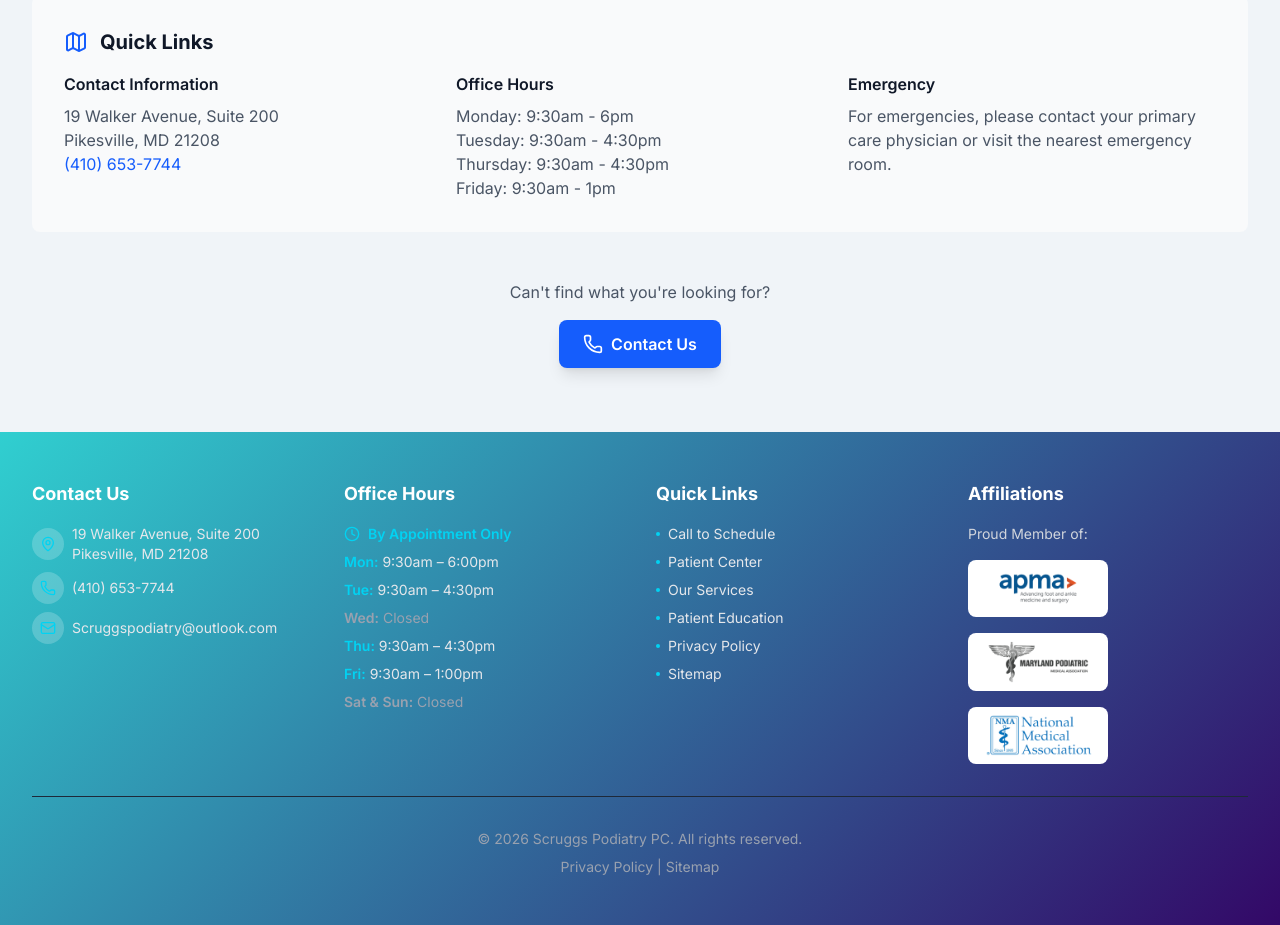
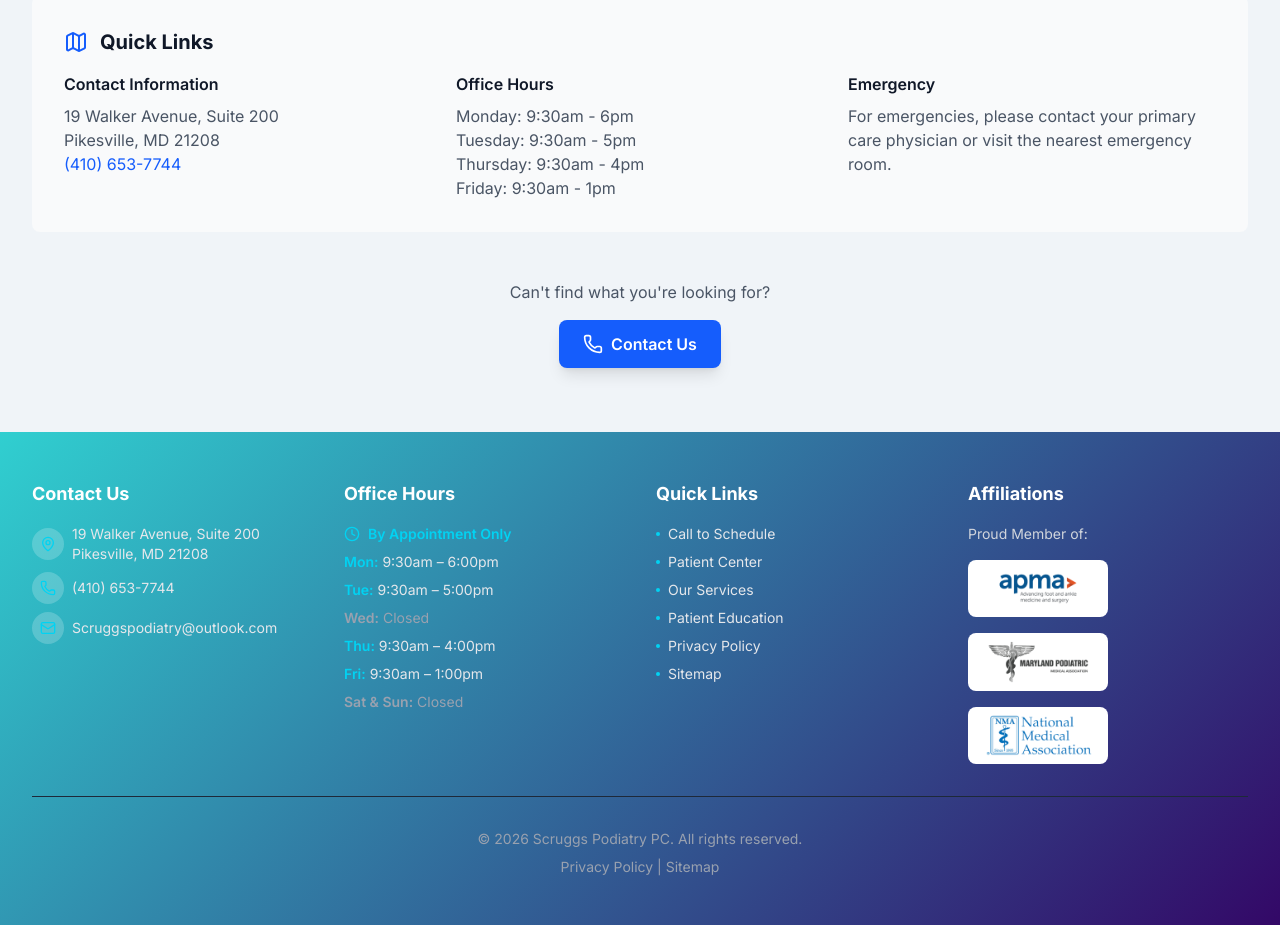
Before and after one commit to MajesticSoftware/scruggs-podiatry-site, a Next.js app: page /sitemap in a window 1280 px wide. Shown: the part 1660-2585 px from the top of the page. Built offline with nearby package versions, Linux system fonts and the light colour scheme.

Commit message:
Update Tue hours to 9:30am-5pm and Thu to 9:30am-4pm

```diff
--- a/app/contact/page.tsx
+++ b/app/contact/page.tsx
@@ -111,7 +111,7 @@ export default function ContactPage() {
                   </div>
                   <div className="flex justify-between p-2 hover:bg-purple-50 rounded">
                     <span className="font-medium">Tuesday</span>
-                    <span className="text-purple-600 font-semibold">9:30 AM - 4:30 PM</span>
+                    <span className="text-purple-600 font-semibold">9:30 AM - 5:00 PM</span>
                   </div>
                   <div className="flex justify-between p-2 hover:bg-purple-50 rounded">
                     <span className="font-medium">Wednesday</span>
@@ -119,7 +119,7 @@ export default function ContactPage() {
                   </div>
                   <div className="flex justify-between p-2 hover:bg-purple-50 rounded">
                     <span className="font-medium">Thursday</span>
-                    <span className="text-purple-600 font-semibold">9:30 AM - 4:30 PM</span>
+                    <span className="text-purple-600 font-semibold">9:30 AM - 4:00 PM</span>
                   </div>
                   <div className="flex justify-between p-2 hover:bg-purple-50 rounded">
                     <span className="font-medium">Friday</span>
--- a/app/sitemap/page.tsx
+++ b/app/sitemap/page.tsx
@@ -125,8 +125,8 @@ export default function SitemapPage() {
               <div>
                 <h3 className="font-semibold text-gray-900 mb-2">Office Hours</h3>
                 <p className="text-gray-600">Monday: 9:30am - 6pm</p>
-                <p className="text-gray-600">Tuesday: 9:30am - 4:30pm</p>
-                <p className="text-gray-600">Thursday: 9:30am - 4:30pm</p>
+                <p className="text-gray-600">Tuesday: 9:30am - 5pm</p>
+                <p className="text-gray-600">Thursday: 9:30am - 4pm</p>
                 <p className="text-gray-600">Friday: 9:30am - 1pm</p>
               </div>
 
--- a/components/footer.tsx
+++ b/components/footer.tsx
@@ -48,9 +48,9 @@ export function Footer() {
                 <span className="text-cyan-400 font-semibold">By Appointment Only</span>
               </div>
               <p className="text-gray-200"><span className="text-cyan-400 font-semibold">Mon:</span> 9:30am – 6:00pm</p>
-              <p className="text-gray-200"><span className="text-cyan-400 font-semibold">Tue:</span> 9:30am – 4:30pm</p>
+              <p className="text-gray-200"><span className="text-cyan-400 font-semibold">Tue:</span> 9:30am – 5:00pm</p>
               <p className="text-gray-400"><span className="font-semibold">Wed:</span> Closed</p>
-              <p className="text-gray-200"><span className="text-cyan-400 font-semibold">Thu:</span> 9:30am – 4:30pm</p>
+              <p className="text-gray-200"><span className="text-cyan-400 font-semibold">Thu:</span> 9:30am – 4:00pm</p>
               <p className="text-gray-200"><span className="text-cyan-400 font-semibold">Fri:</span> 9:30am – 1:00pm</p>
               <p className="text-gray-400"><span className="font-semibold">Sat & Sun:</span> Closed</p>
             </div>
```
